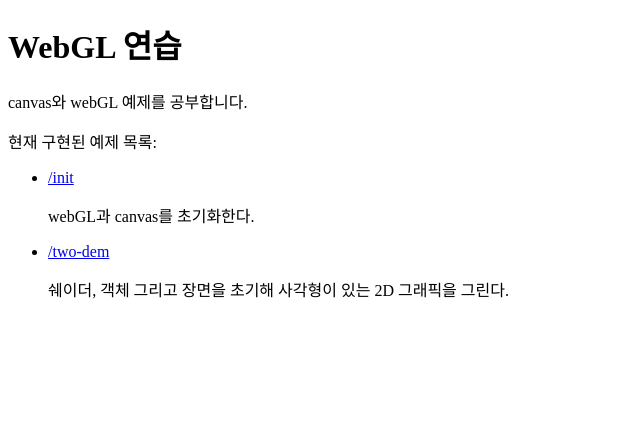
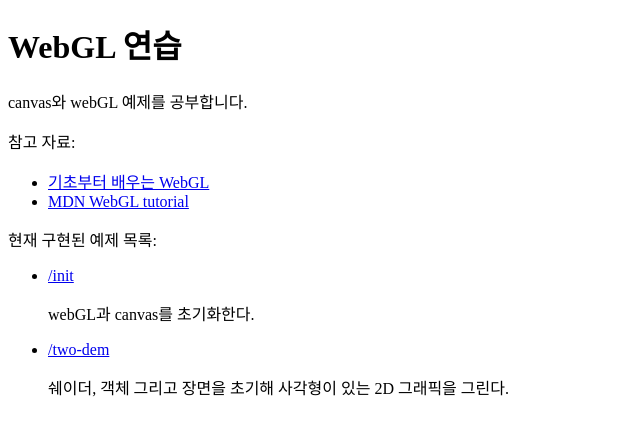
Before and after one commit to nayounsang/practice-webgl, a React (Vite) app: page / in a window 1280 px wide. Shown: the top 436 px of the page, without its empty margins (0-640 px from the left). Built offline with nearby package versions, Linux system fonts and the light colour scheme.

Commit message:
feat: add references

```diff
--- a/src/pages/home.tsx
+++ b/src/pages/home.tsx
@@ -6,6 +6,15 @@
     <main>
       <h1>WebGL 연습</h1>
       <p>canvas와 webGL 예제를 공부합니다.</p>
+      <p>참고 자료:</p>
+      <ul>
+        <li>
+          <a href="https://webglfundamentals.org/webgl/lessons/ko/">기초부터 배우는 WebGL</a>
+        </li>
+        <li>
+          <a href="https://developer.mozilla.org/ko/docs/Web/API/WebGL_API/Tutorial">MDN WebGL tutorial</a>
+        </li>
+      </ul>
       <p>현재 구현된 예제 목록:</p>
       <ul>
         {routes.map((route) => (
```
